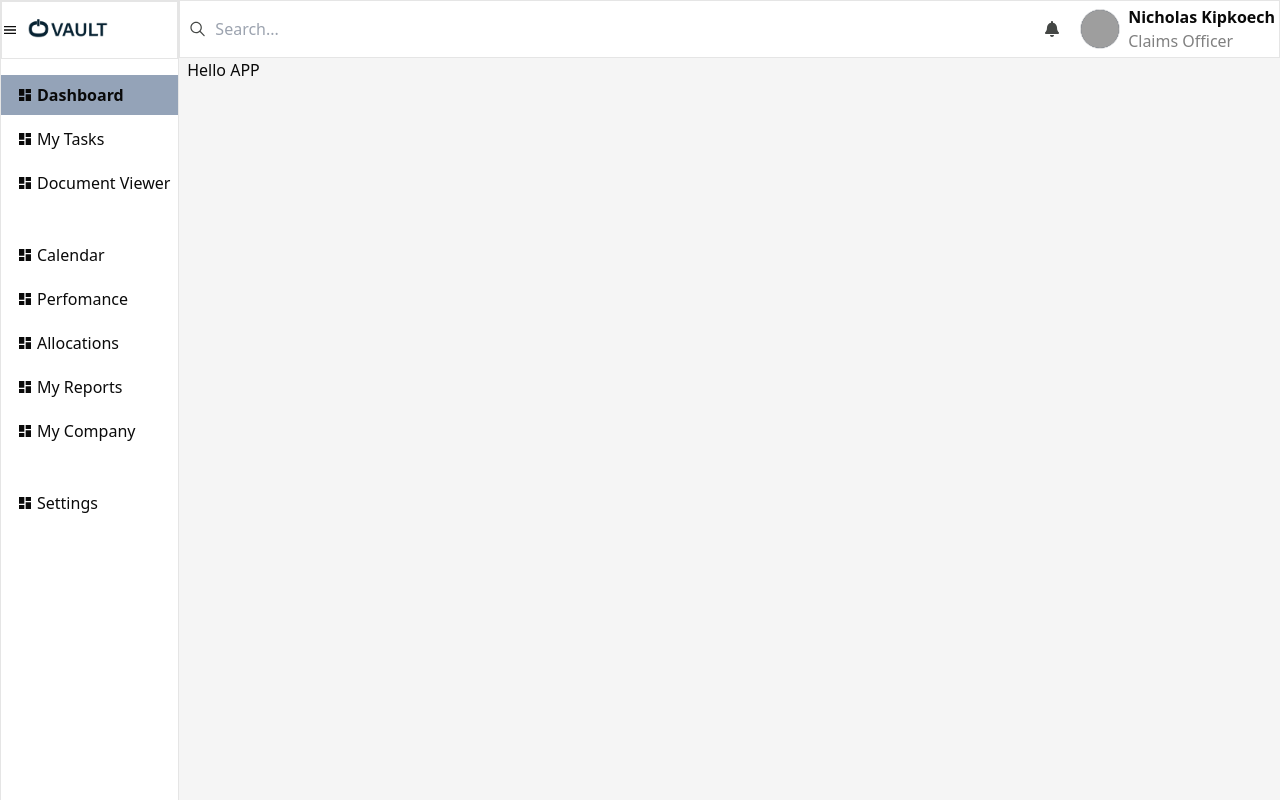
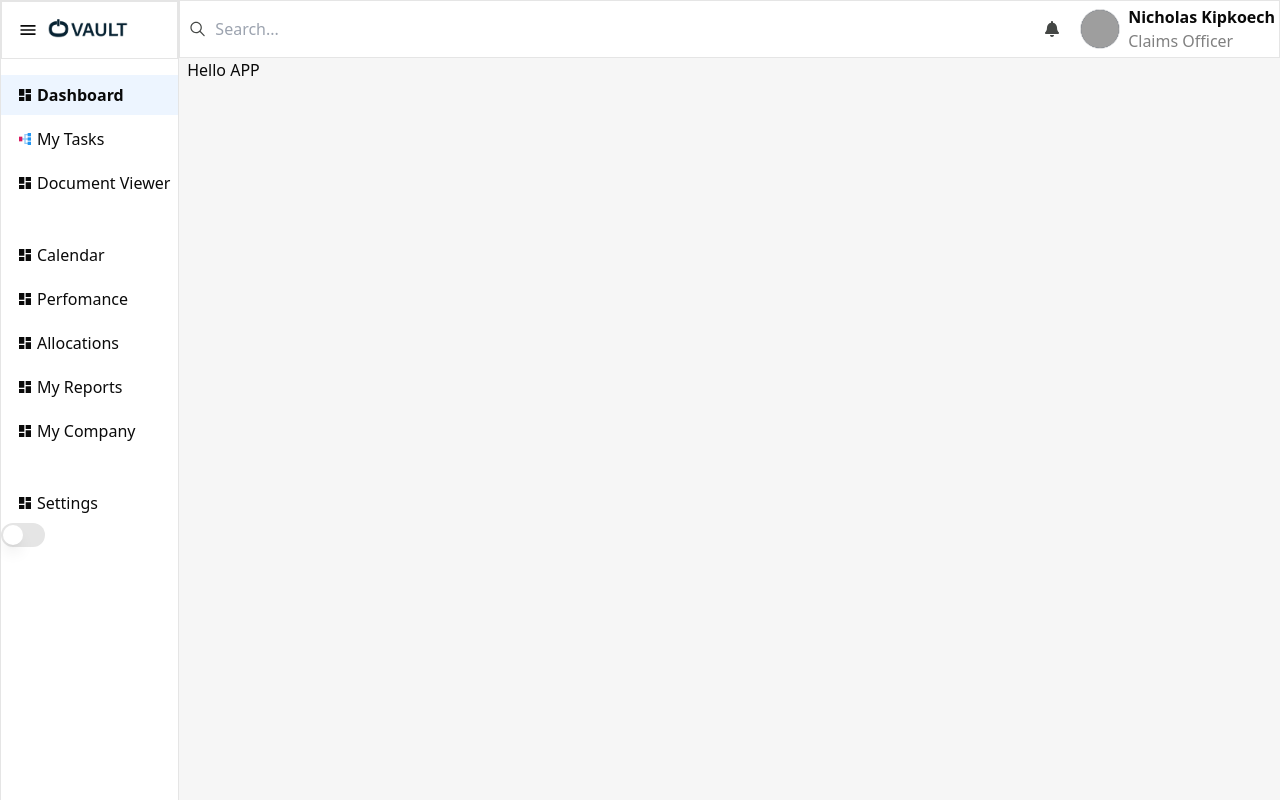
Before and after one commit to Nicholas-Kipkoech/Bima-Vault, a React (Vite) app: page / in a window 1280 px wide. Both pictures are taken after a click on the button "Sign In". Built offline with nearby package versions, Linux system fonts and the light colour scheme; grey boxes are pictures that could not be loaded.

Commit message:
add icons

```diff
--- a/package.json
+++ b/package.json
@@ -12,6 +12,7 @@
   "dependencies": {
     "@radix-ui/react-avatar": "^1.1.0",
     "@radix-ui/react-slot": "^1.1.0",
+    "@radix-ui/react-switch": "^1.1.0",
     "class-variance-authority": "^0.7.0",
     "clsx": "^2.1.1",
     "lucide-react": "^0.439.0",
--- a/src/App.css
+++ b/src/App.css
@@ -1,5 +1,5 @@
 body {
-  background: whitesmoke;
+  background: #f6f6f6;
 }
 
 .roboto-thin {
--- /dev/null
+++ b/src/components/ui/switch.tsx
@@ -0,0 +1,27 @@
+import * as React from "react"
+import * as SwitchPrimitives from "@radix-ui/react-switch"
+
+import { cn } from "@/lib/utils"
+
+const Switch = React.forwardRef<
+  React.ElementRef<typeof SwitchPrimitives.Root>,
+  React.ComponentPropsWithoutRef<typeof SwitchPrimitives.Root>
+>(({ className, ...props }, ref) => (
+  <SwitchPrimitives.Root
+    className={cn(
+      "peer inline-flex h-6 w-11 shrink-0 cursor-pointer items-center rounded-full border-2 border-transparent transition-colors focus-visible:outline-none focus-visible:ring-2 focus-visible:ring-ring focus-visible:ring-offset-2 focus-visible:ring-offset-background disabled:cursor-not-allowed disabled:opacity-50 data-[state=checked]:bg-primary data-[state=unchecked]:bg-input",
+      className
+    )}
+    {...props}
+    ref={ref}
+  >
+    <SwitchPrimitives.Thumb
+      className={cn(
+        "pointer-events-none block h-5 w-5 rounded-full bg-background shadow-lg ring-0 transition-transform data-[state=checked]:translate-x-5 data-[state=unchecked]:translate-x-0"
+      )}
+    />
+  </SwitchPrimitives.Root>
+))
+Switch.displayName = SwitchPrimitives.Root.displayName
+
+export { Switch }
--- a/src/pages/Sidebar.tsx
+++ b/src/pages/Sidebar.tsx
@@ -2,6 +2,8 @@
 import { MdDashboard } from 'react-icons/md'
 import { useLocation } from 'react-router-dom'
 import VaultLogo from './../assets/VaultLogo.png'
+import { Switch } from '@/components/ui/switch'
+import { FcParallelTasks } from 'react-icons/fc'
 
 const MENUS = [
   {
@@ -11,7 +13,7 @@
   },
   {
     name: 'My Tasks',
-    icon: <MdDashboard />,
+    icon: <FcParallelTasks color="#0000" />,
     active: 'tasks',
   },
   {
@@ -56,15 +58,15 @@
 
   return (
     <div className="bg-white h-screen">
-      <div className="border max-h-[3.6rem] bg-white flex items-center">
-        <IoMdMenu />
+      <div className="border max-h-[3.6rem] pl-4 bg-white flex items-center">
+        <IoMdMenu size={20} />
         <img src={VaultLogo} height={80} width={100} />
       </div>
       <div className="flex items-center flex-col justify-center gap-1 mt-4">
         {MENUS.slice(0, 3).map((menu, idx) => (
           <div
             className={`flex items-center gap-1 w-full pl-4 h-10 cursor-pointer ${
-              pathname === menu.active ? 'bg-slate-400 font-bold' : ''
+              pathname === menu.active ? 'bg-[#EDF5FF] font-bold' : ''
             }  `}
             key={idx}
           >
@@ -77,7 +79,7 @@
         {MENUS.slice(3, 8).map((menu, idx) => (
           <div
             className={`flex items-center gap-1 w-full pl-4 h-10 cursor-pointer  ${
-              pathname === menu.active ? 'bg-slate-400 font-bold' : ''
+              pathname === menu.active ? 'bg-[#EDF5FF] font-bold' : ''
             }  `}
             key={idx}
           >
@@ -90,7 +92,7 @@
         {MENUS.slice(8).map((menu, idx) => (
           <div
             className={`flex items-center gap-1 w-full pl-4 h-10 cursor-pointer  ${
-              pathname === menu.active ? 'bg-slate-400 font-bold' : ''
+              pathname === menu.active ? 'bg-[#EDF5FF] font-bold' : ''
             }  `}
             key={idx}
           >
@@ -99,6 +101,9 @@
           </div>
         ))}
       </div>
+      <div>
+        <Switch />
+      </div>
     </div>
   )
 }
```
Also changed, not shown: 1 other file (tests, documents, lock files or other folders).
